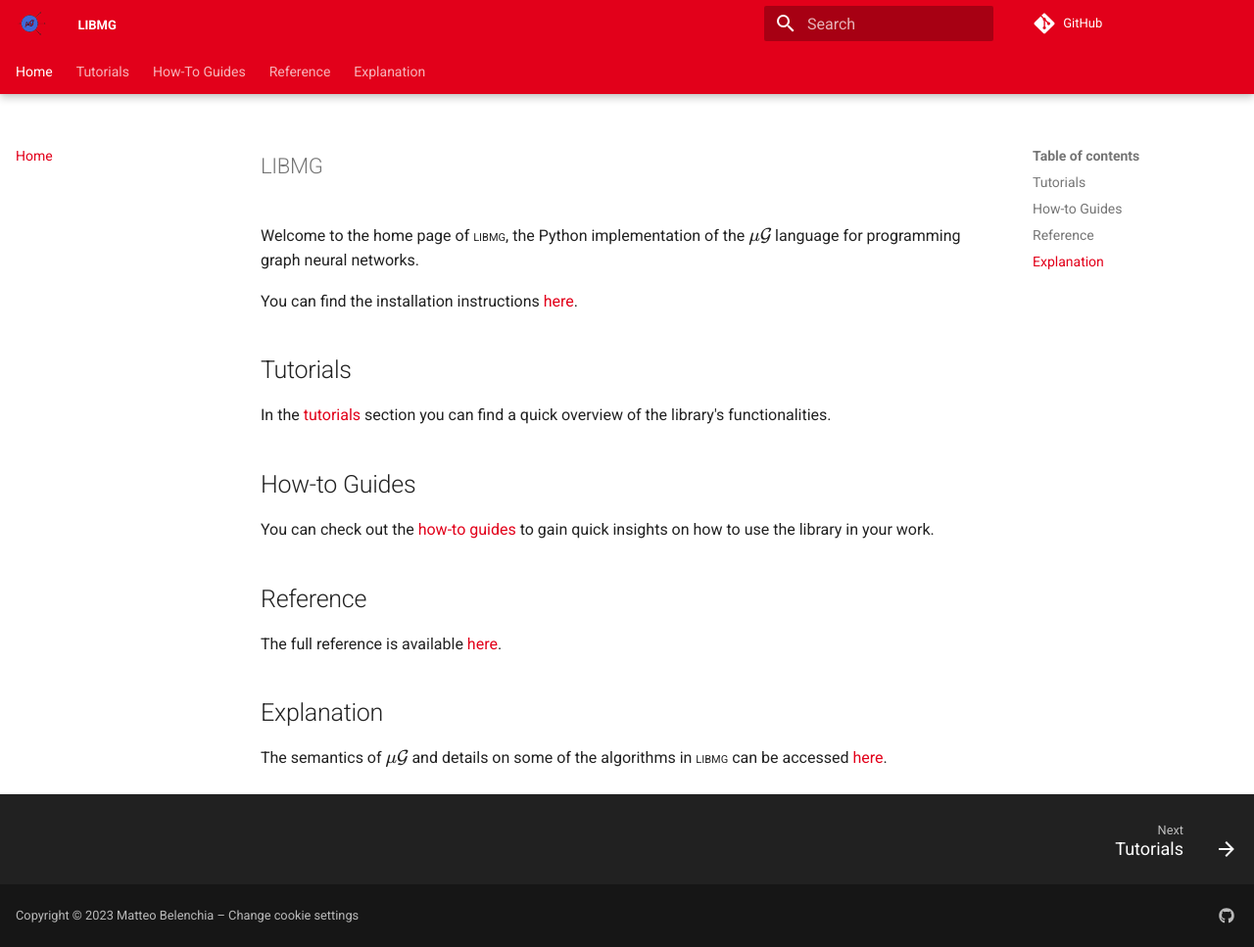
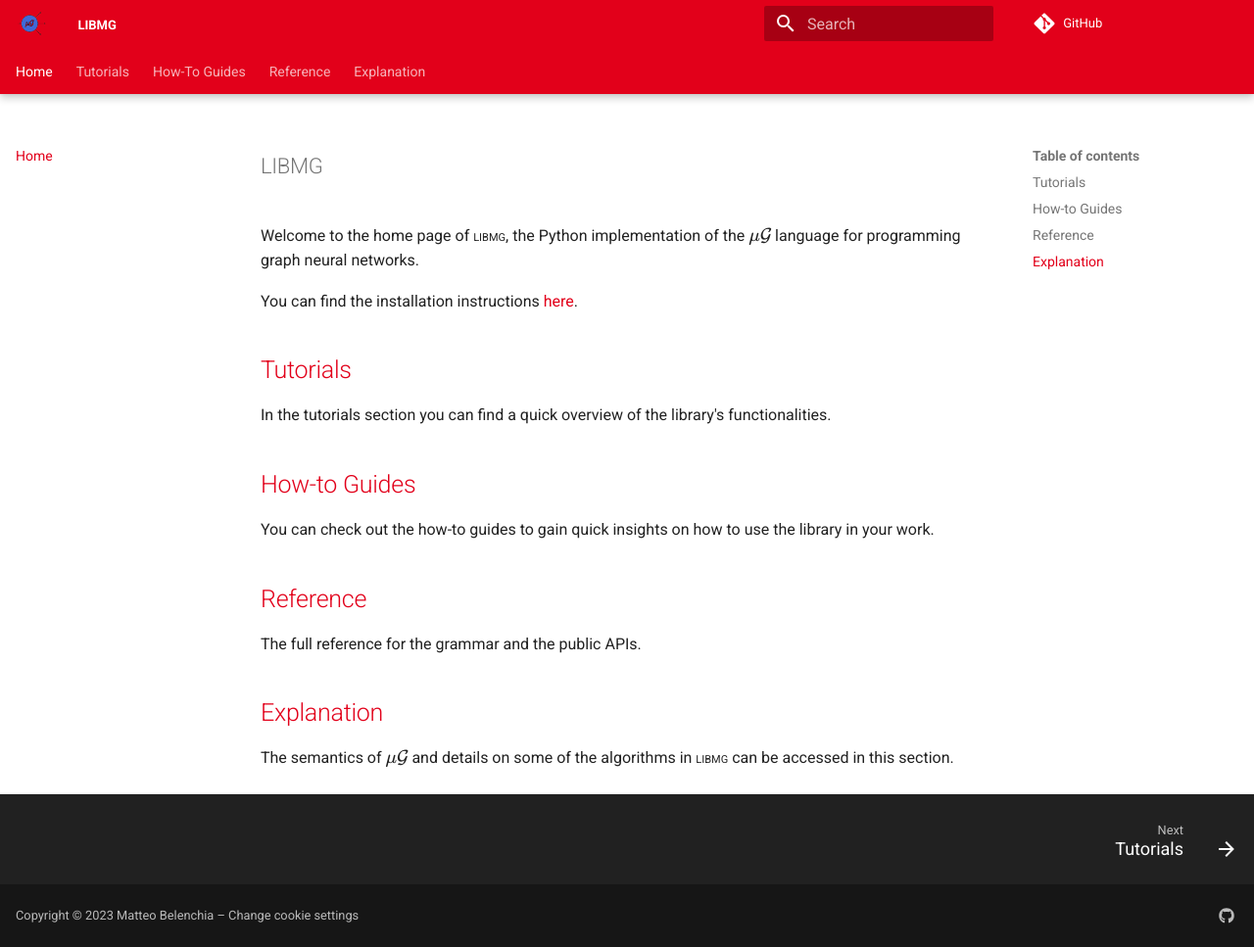
Before and after one commit to quasylab/mG, an MkDocs documentation site: the page built from docs/index.md, in a window 1280 px wide and 967 px high. Shown: the whole window at 98% size. Built offline with MkDocs 1.6.1 and Material for MkDocs 9.7.7, drawn with Linux system fonts in a browser that asks for light colours; comment, search, counter and statistics services are not loaded.

Commit message:
Changed workflow

```diff
--- a/docs/index.md
+++ b/docs/index.md
@@ -4,18 +4,18 @@ the Python implementation of the $\mu\mathcal{G}$ language for programming graph
 
 You can find the installation instructions [here](how-to_guides/installation.md).
 
-Tutorials
+[Tutorials](tutorials/index.md)
 -------------------
-In the [tutorials](tutorials/index.md) section you can find a quick overview of the library's functionalities.
+In the tutorials section you can find a quick overview of the library's functionalities.
 
-How-to Guides
+[How-to Guides](how-to_guides/index.md)
 -------------------
-You can check out the [how-to guides](how-to_guides/index.md) to gain quick insights on how to use the library in your work.
+You can check out the how-to guides to gain quick insights on how to use the library in your work.
 
-Reference
+[Reference](reference/index.md)
 -------------------
-The full reference is available [here](reference/index.md).
+The full reference for the grammar and the public APIs.
 
-Explanation
+[Explanation](explanation/explanation.md)
 -------------------
-The semantics of $\mu\mathcal{G}$ and details on some of the algorithms in <span style="font-variant:small-caps;">libmg</span> can be accessed [here](explanation/explanation.md).
+The semantics of $\mu\mathcal{G}$ and details on some of the algorithms in <span style="font-variant:small-caps;">libmg</span> can be accessed in this section.
--- a/pyproject.toml
+++ b/pyproject.toml
@@ -1,7 +1,7 @@
 [tool.poetry]
 name = "libmg"
-version = "1.0.5"
-description = ""
+version = "1.0.6"
+description = "The Python implementation of the μG language for programming graph neural networks"
 license = "MIT"
 authors = ["Matteo Belenchia"]
 readme = "README.md"
```
Also changed, not shown: 2 other files.
